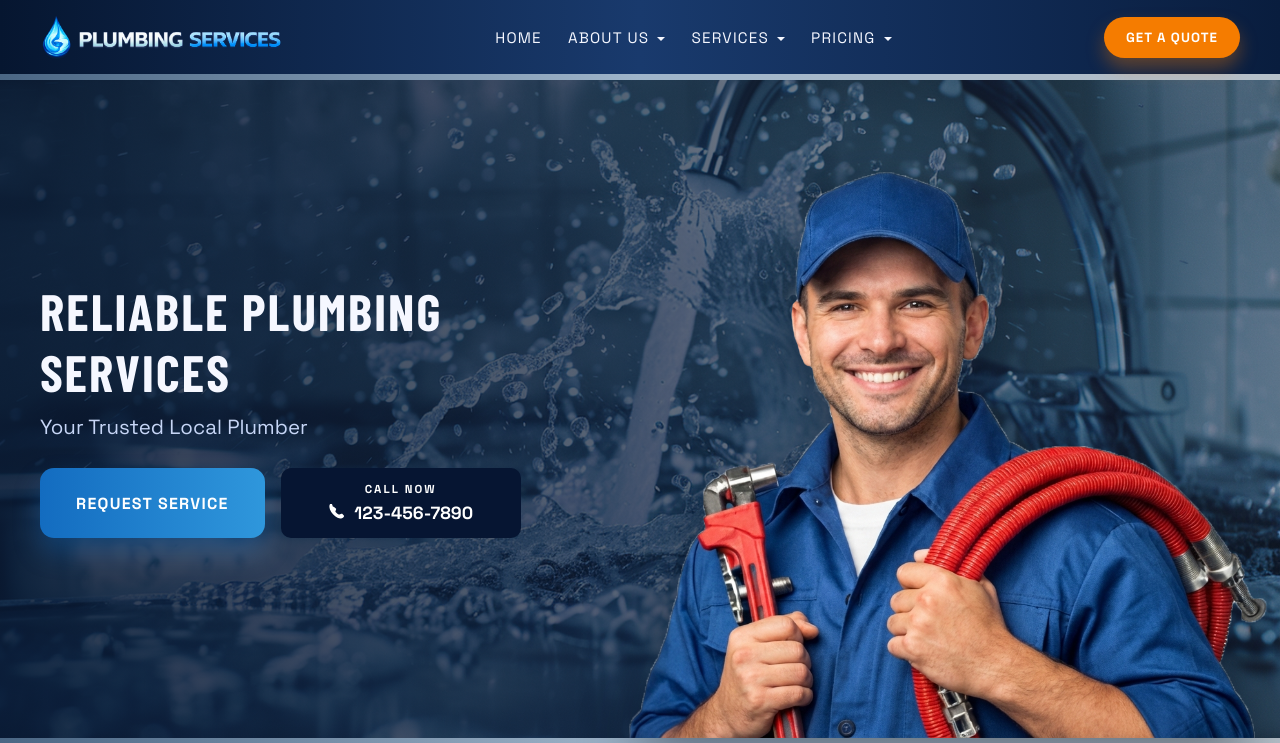
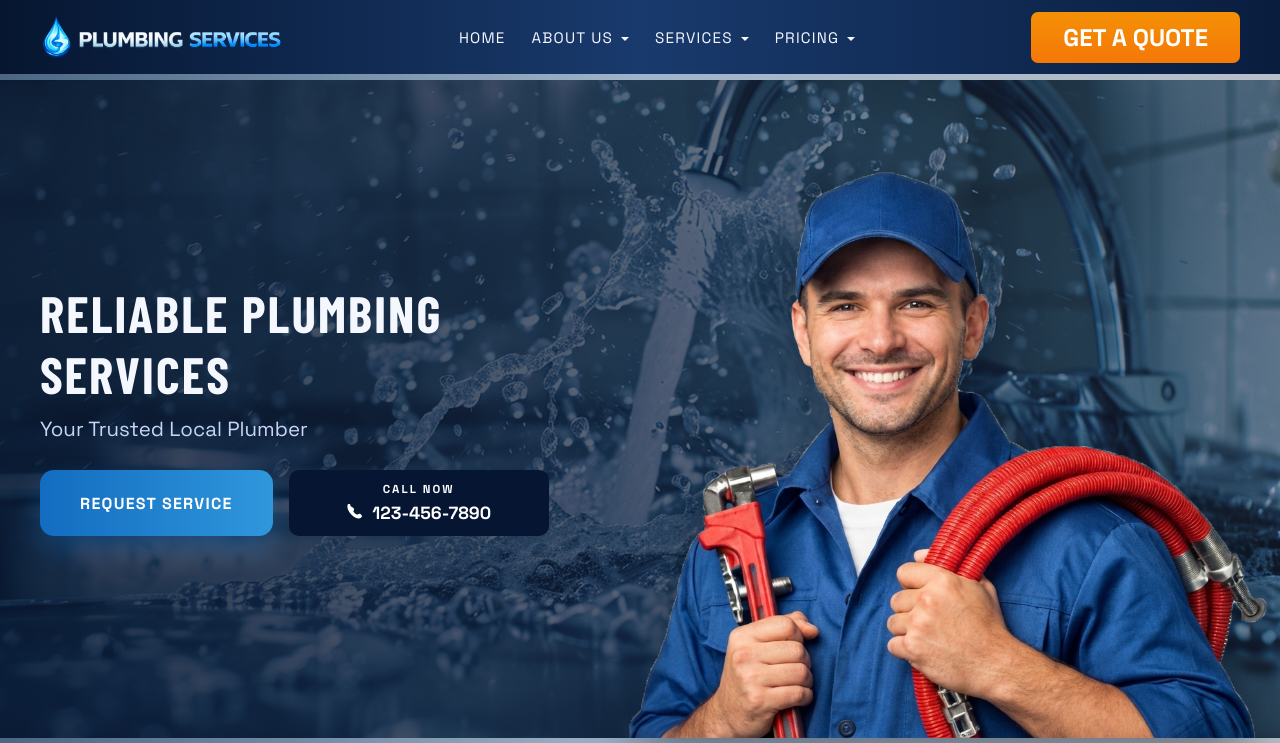
Before and after one commit to Alllvar/codersuccess-hero, a React (Vite) app: page / in a window 1280 px wide. Shown: the top 743 px of the page. Built offline with nearby package versions, Linux system fonts and the light colour scheme.

Commit message:
fix styles

```diff
--- a/src/App.css
+++ b/src/App.css
@@ -183,14 +183,13 @@ button {
 }
 
 .nav-cta {
-  background: var(--accent);
+  background: linear-gradient(360deg, #f57708, #f49105);
   color: #fff;
   border: none;
-  padding: 12px 22px;
-  border-radius: 999px;
+  padding: 10px 32px;
+  border-radius: 7px;
   font-weight: 700;
-  letter-spacing: 0.08em;
-  box-shadow: 0 10px 18px rgba(245, 124, 0, 0.35);
+  font-size: 24px;
 }
 
 .nav-cta:hover,
@@ -288,7 +287,7 @@ button {
   background: linear-gradient(90deg, #136cc0, #2f97dc, #115db3);
   background-size: 200% 100%;
   color: #fff;
-  padding: 18px 36px;
+  padding: 16px 40px;
   font-size: 1rem;
   box-shadow: 0 14px 26px rgba(19, 108, 192, 0.35);
 }
@@ -304,8 +303,8 @@ button {
   background: #061532;
   color: #fff;
   border-radius: 10px;
-  padding: 14px 24px;
-  min-width: 240px;
+  padding: 12px 28px;
+  min-width: 260px;
   display: grid;
   gap: 6px;
   text-align: center;
```
